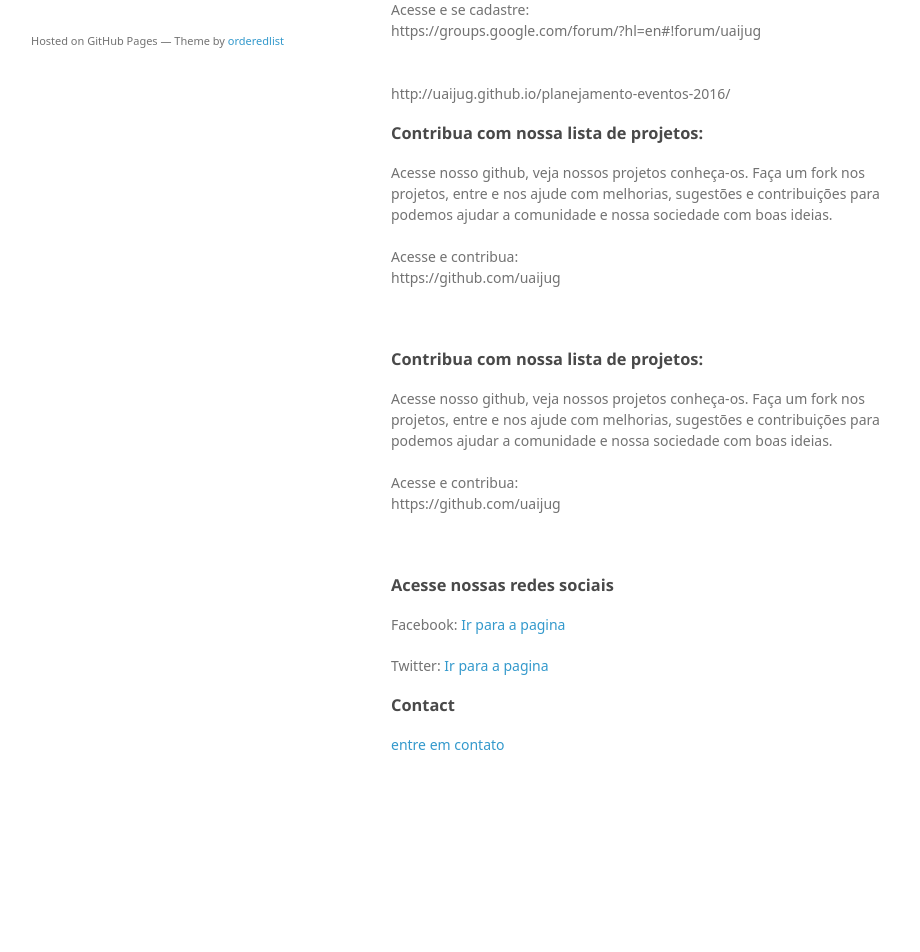
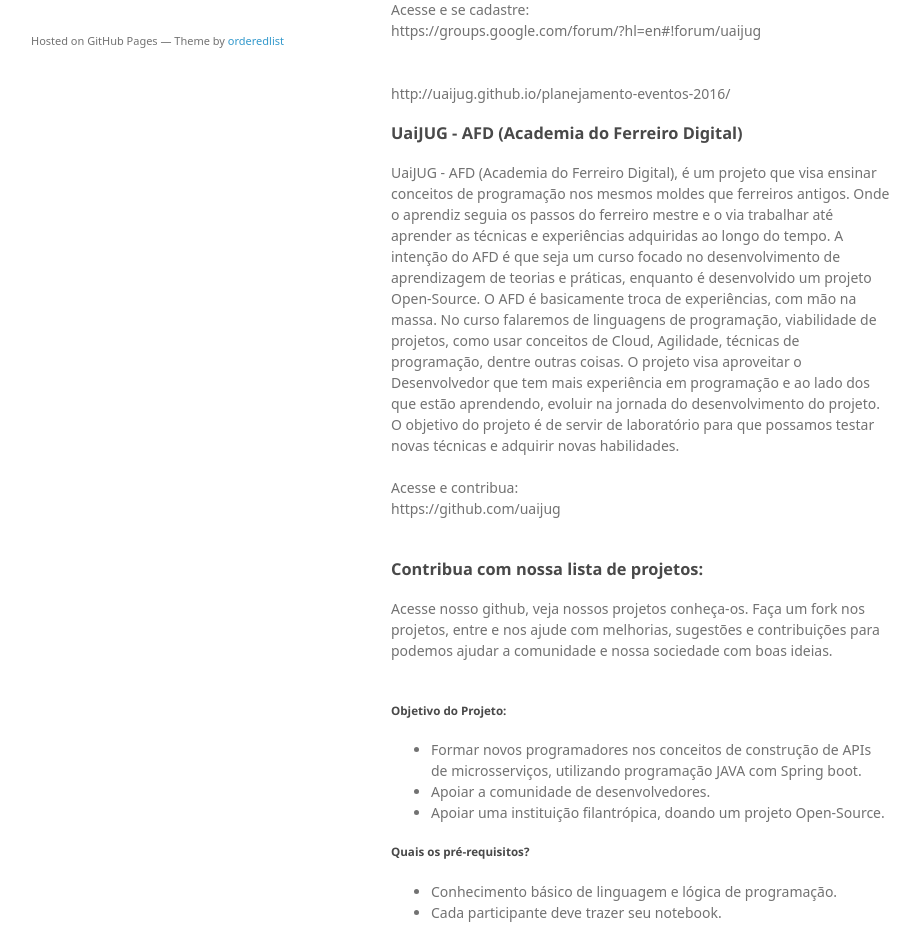
Before and after one commit to uaijug/uaijug.github.io, a plain HTML site: page index.html in a window 1280 px wide. Shown: the part 680-1632 px from the top of the page, without its empty margins (179-1099 px from the left). Before the commit the page ends 1505 px from the top, so only its background shows below. Drawn offline with Linux system fonts and the light colour scheme; a web font is replaced by a local one.

Commit message:
Update index.html

```diff
--- a/index.html
+++ b/index.html
@@ -38,24 +38,34 @@ A ideia do grupo é sempre contribuir e ajudar os outros programadores e entusia
 http://uaijug.github.io/planejamento-eventos-2016/</p>
 
 <h3>
-<a id="creating-pages-manually" class="anchor" href="#creating-pages-manually" aria-hidden="true"><span class="octicon octicon-link"></span></a>Contribua com nossa lista de projetos:</h3>
+<a id="creating-pages-manually" class="anchor" href="#creating-pages-manually" aria-hidden="true"><span class="octicon octicon-link"></span></a>UaiJUG - AFD (Academia do Ferreiro Digital)</h3>
 
-<p>Acesse nosso github, veja nossos projetos conheça-os. Faça um fork nos projetos, entre e nos ajude com melhorias, sugestões e contribuições para podemos ajudar a comunidade e nossa sociedade com boas ideias.
+<p>UaiJUG - AFD (Academia do Ferreiro Digital), é um projeto que visa ensinar conceitos de programação nos mesmos moldes que ferreiros antigos. Onde o aprendiz seguia os passos do ferreiro mestre e o via trabalhar até aprender as técnicas e experiências adquiridas ao longo do tempo. A intenção do AFD é que seja um curso focado no desenvolvimento de aprendizagem de teorias e práticas, enquanto é desenvolvido um projeto Open-Source. O AFD é basicamente troca de experiências, com mão na massa. No curso falaremos de linguagens de programação, viabilidade de projetos, como usar conceitos de Cloud, Agilidade, técnicas de programação, dentre outras coisas. O projeto visa aproveitar o Desenvolvedor que tem mais experiência em programação e ao lado dos que estão aprendendo, evoluir na jornada do desenvolvimento do projeto. O objetivo do projeto é de servir de laboratório para que possamos testar novas técnicas e adquirir novas habilidades.
 <br /><br />
 Acesse e contribua:
 <br />
 https://github.com/uaijug</p>
-<br /><br />
+<br />
 
 <h3>
 <a id="creating-pages-manually" class="anchor" href="#creating-pages-manually" aria-hidden="true"><span class="octicon octicon-link"></span></a>Contribua com nossa lista de projetos:</h3>
 
 <p>Acesse nosso github, veja nossos projetos conheça-os. Faça um fork nos projetos, entre e nos ajude com melhorias, sugestões e contribuições para podemos ajudar a comunidade e nossa sociedade com boas ideias.
 <br /><br />
-Acesse e contribua:
+<p>
+					<h5>Objetivo do Projeto:</h5>
+					<ul>
+						<li>Formar novos programadores nos conceitos de constru&ccedil;&atilde;o de APIs de microsservi&ccedil;os, utilizando programa&ccedil;&atilde;o JAVA com Spring boot.</li>
+						<li>Apoiar a comunidade de desenvolvedores.</li>
+						<li>Apoiar uma institui&ccedil;&atilde;o filantr&oacute;pica, doando um projeto Open-Source.</li>
+					</ul>
+					<h5>Quais os pr&eacute;-requisitos?</h5>
+					<ul>
+						<li>Conhecimento b&aacute;sico de linguagem e l&oacute;gica de programa&ccedil;&atilde;o.</li>
+						<li>Cada participante deve trazer seu notebook.</li>
+					</ul>
+				</p>
 <br />
-https://github.com/uaijug</p>
-<br /><br />
 
 <h3>
 <a id="authors-and-contributors" class="anchor" href="#authors-and-contributors" aria-hidden="true"><span class="octicon octicon-link"></span></a>Acesse nossas redes sociais</h3>
```
